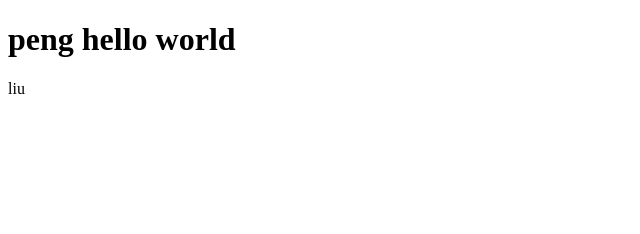
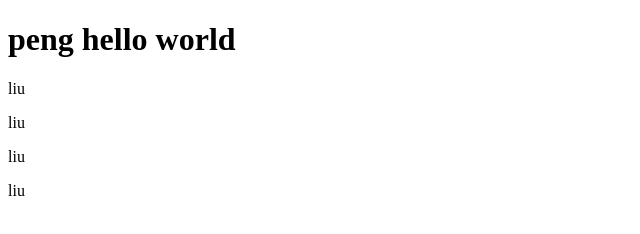
Before and after one commit to maxfreep/learngit, a plain HTML site: page index.html in a window 1280 px wide. Shown: the full height of the page, 0-640 px from the left. Drawn offline with Linux system fonts and the light colour scheme.

Commit message:
add index.html

```diff
--- a/index.html
+++ b/index.html
@@ -9,5 +9,8 @@
 <body>
   <h1>peng hello world</h1>
   <p>liu</p>
+  <p>liu</p>
+  <p>liu</p>
+  <p>liu</p>
 </body>
 </html>
```
